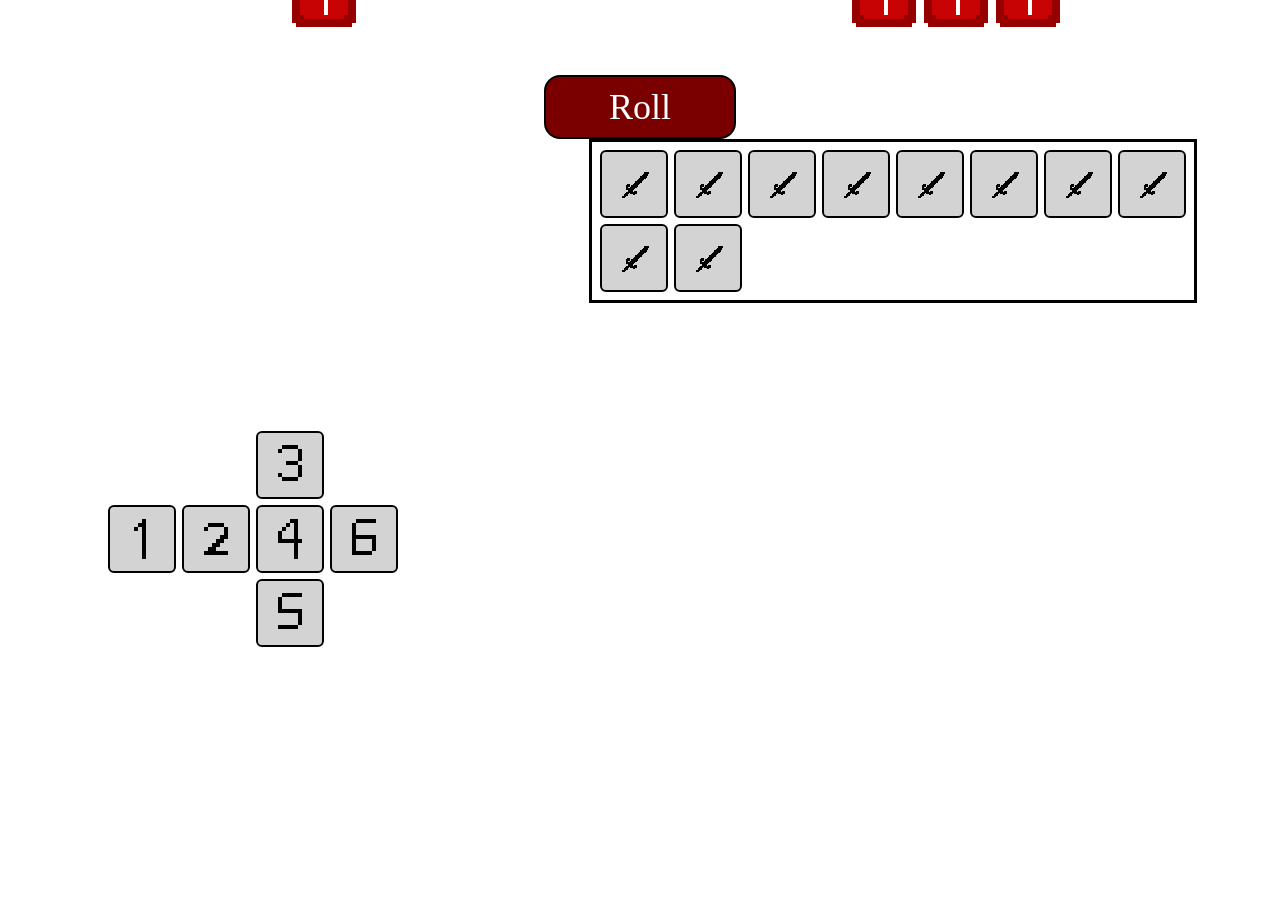
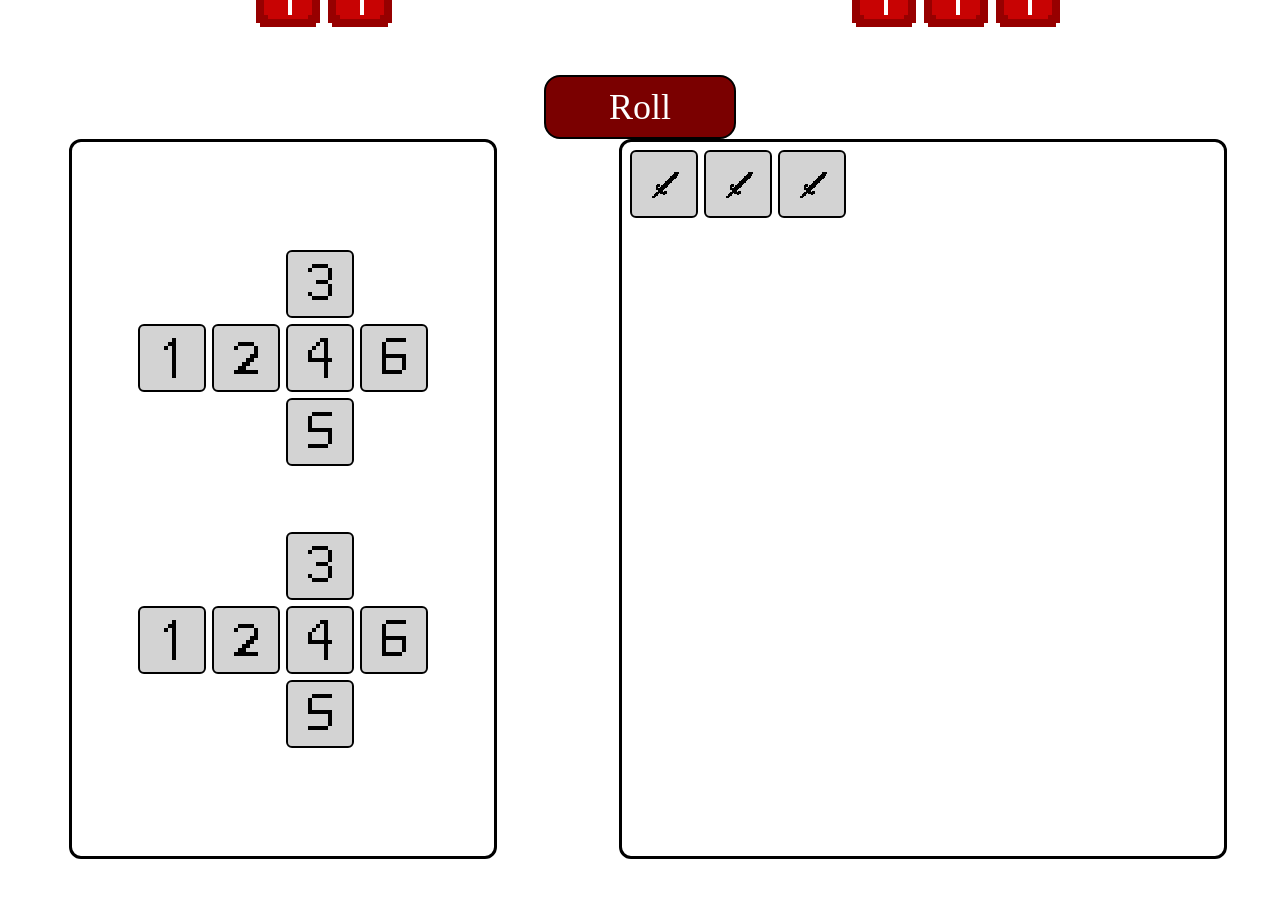
Before and after one commit to Cloverix/DiceFighters, a React (Vite) app: page / in a window 1280 px wide. Shown: the part 380-1278 px from the top of the page. After the commit the page ends 1247 px from the top, so only its background shows below. Built offline with nearby package versions, Linux system fonts and the light colour scheme.

Commit message:
inventory bugfix

```diff
--- a/src/App.tsx
+++ b/src/App.tsx
@@ -18,7 +18,7 @@ function App() {
 
     const playerDices: Dice[] = [];
     const enemyDices: Dice[] = [];
-    for (let i = 0; i < 1; i++) {
+    for (let i = 0; i < 2; i++) {
         playerDices.push(DiceBuilder.instance(6).build());
         console.log(`player dice id: ${playerDices[i].id}`);
     }
@@ -28,7 +28,7 @@ function App() {
     }
 
     const spells: Spell[] = [];
-    for (let i = 0; i < 10; i++) {
+    for (let i = 0; i < 3; i++) {
         spells.push(spellList[spellName.heavyBlow]);
     }
 
@@ -59,9 +59,6 @@ function App() {
 
     //return <BattleScreen gameState={gameState} />;
 
-
-    const dice: Dice = useMemo(() => DiceBuilder.instance(6).build(), []);
-
     /*
     return (
         <div className='root-el' style={{
--- a/src/component/BattleComp/BattleScreen/BattleScreen.tsx
+++ b/src/component/BattleComp/BattleScreen/BattleScreen.tsx
@@ -55,6 +55,7 @@ export function BattleScreen({gameState}: BattleScreenProps) {
 
     return (
         <div className='battle-screen-container'>
+
             <div className='creatures-row'>
                 <CreatureAndDices
                     creature={state.player}
@@ -72,6 +73,7 @@ export function BattleScreen({gameState}: BattleScreenProps) {
                 />
             </div>
             <RollButton className='roll-dice-button' onClick={onClick} disabled={disabled}/>
+
             {isInventoryOpen && (
                 <Inventory player={state.player} onEquip={handleEquipSpell} onUnequip={handleUnequipSpell}/>
             )}
--- a/src/component/InventoryComp/DiceInventory/DiceInventory.tsx
+++ b/src/component/InventoryComp/DiceInventory/DiceInventory.tsx
@@ -13,11 +13,10 @@ type DiceInventoryProps = {
     diceIndex: number,
     onMount: (refs: Map<number, HTMLDivElement>, diceIndex: number) => void,
     onRender: (contents: Map<number, Spell>, diceIndex: number) => void,
-    innerRef?: React.Ref<HTMLDivElement>,
     onMouseDown?: (e: React.MouseEvent) => void
 }
 
-export function DiceInventory({dice, diceIndex, onMount, onRender, innerRef, onMouseDown}: DiceInventoryProps) {
+export function DiceInventory({dice, diceIndex, onMount, onRender, onMouseDown}: DiceInventoryProps) {
     const equippedSpells: FixedMap<Spell> = dice.equippedSpells;
 
     const diceInventoryRef = useRef<Map<number, HTMLDivElement>>(new Map());
@@ -99,7 +98,7 @@ export function DiceInventory({dice, diceIndex, onMount, onRender, innerRef, onM
     }, [equippedSpells, onRender, diceIndex])
 
     return (
-        <div className='dice-inventory-container' ref={innerRef}>
+        <div className='dice-inventory-container'>
             <DiceSlot slot={1} innerRef={ref1} onMouseDown={onMouseDown} spell={equippedSpells.get(0)} className="slot-1"/>
             <DiceSlot slot={2} innerRef={ref2} onMouseDown={onMouseDown} spell={equippedSpells.get(1)} className="slot-2"/>
             <DiceSlot slot={3} innerRef={ref3} onMouseDown={onMouseDown} spell={equippedSpells.get(2)} className="slot-3"/>
--- a/src/component/InventoryComp/Inventory/Inventory.css
+++ b/src/component/InventoryComp/Inventory/Inventory.css
@@ -1,21 +1,28 @@
 .inventory-root {
     display: flex;
     width: 100vw;
+    min-height: 90vh;
     justify-content: space-around;
 }
 
 .dice-inventory-column {
     display: flex;
-    min-height: 100vh;
+    width: 33%;
     flex-direction: column;
     justify-content: center;
     align-items: center;
     gap: 50px;
+    border: 3px black solid;
+    border-radius: 12px;
 }
 
 .inventory-storage {
     justify-self: flex-end;
-    align-self: flex-start;
+}
+
+.dragging:hover {
+    background-color: #f8f8f8;
+    transition: background-color 0.05s ease;
 }
 
 .ghost-dom {
@@ -25,3 +32,8 @@
     z-index: 999;
     pointer-events: none;
 }
+
+.dices-text {
+    font-size: 40px;
+    font-family: "Ubuntu Sans Mono";
+}
--- a/src/component/InventoryComp/Inventory/Inventory.tsx
+++ b/src/component/InventoryComp/Inventory/Inventory.tsx
@@ -73,14 +73,13 @@ export function Inventory({player, onEquip, onUnequip}: InventoryProps) {
 
     return (
         <div className='inventory-root'>
-            <div className='dice-inventory-column'>
+            <div className='dice-inventory-column' ref={dicesContRef}>
                 {player.dices.map((dice, index) => <DiceInventory
                     dice={dice}
                     diceIndex={index}
                     key={index}
                     onMount={onDiceInventoryMount}
                     onRender={onDiceInventoryRender}
-                    innerRef={dicesContRef}
                     onMouseDown={onMouseDown}
                 />
                 )}
@@ -88,7 +87,7 @@ export function Inventory({player, onEquip, onUnequip}: InventoryProps) {
             <InventoryStorage
                 inventory={player.inventory}
                 onRender={onInventoryStorageRender}
-                className='inventory-storage'
+                className={`inventory-storage ${isDragging ? 'dragging' : ''}`}
                 innerRef={inventoryContRef}
                 onMouseDown={onMouseDown}
             />
--- a/src/component/InventoryComp/InventorySlot/InventorySlot.tsx
+++ b/src/component/InventoryComp/InventorySlot/InventorySlot.tsx
@@ -1,4 +1,4 @@
-import React, { useCallback, useState } from "react"
+import React, { useState } from "react"
 import type { Spell } from "../../../type/spell/Spell"
 import "./InventorySlot.css"
 
--- a/src/component/InventoryComp/InventoryStorage/InventoryStorage.css
+++ b/src/component/InventoryComp/InventoryStorage/InventoryStorage.css
@@ -1,9 +1,11 @@
 .inventory-storage {
     display: grid;
-    height: 100%;
+    min-height: 100%;
     width: fit-content;
+    min-width: 512px;
     grid-template-columns: repeat(8, 1fr);
     gap: 10px;
     padding: 10px;
     border: 3px black solid;
+    border-radius: 12px;
 }
```
